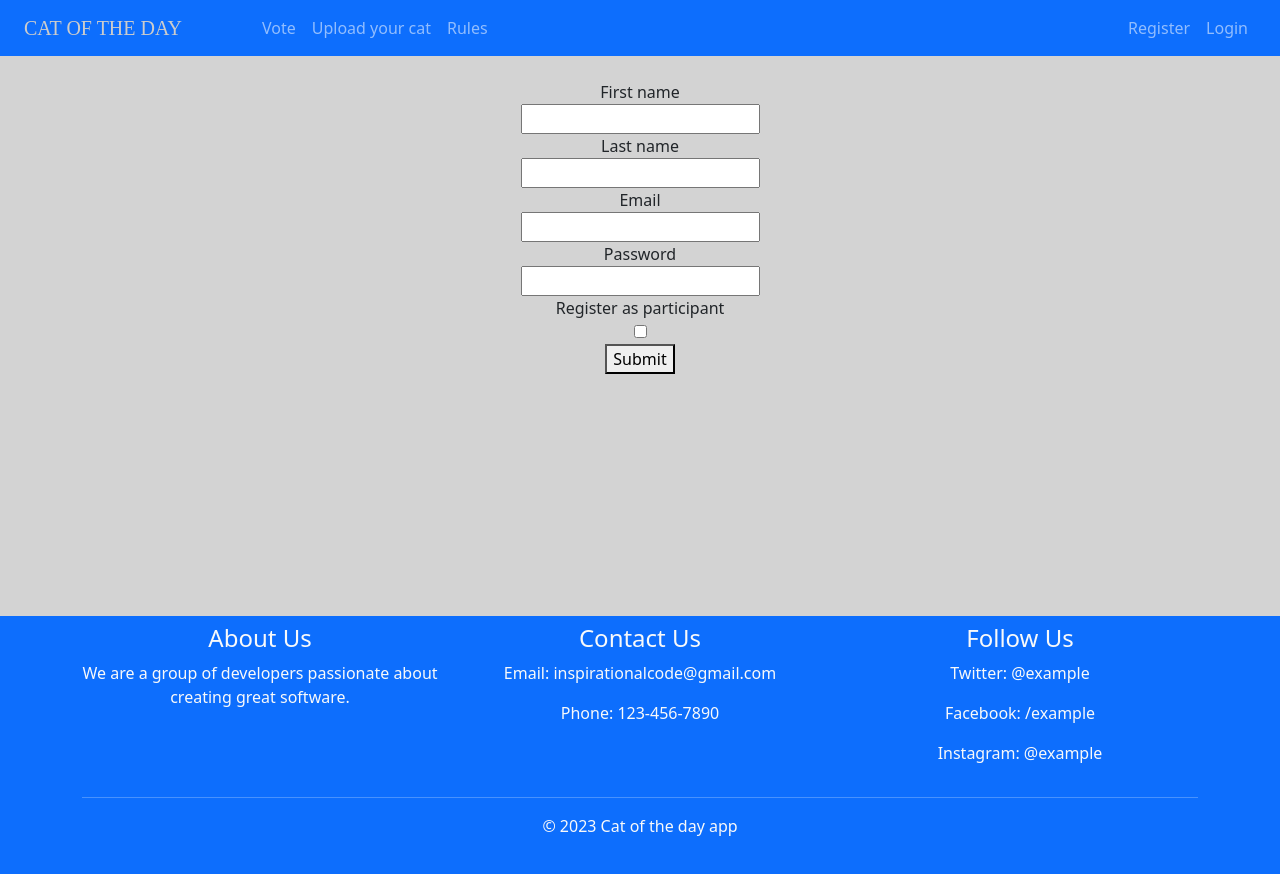
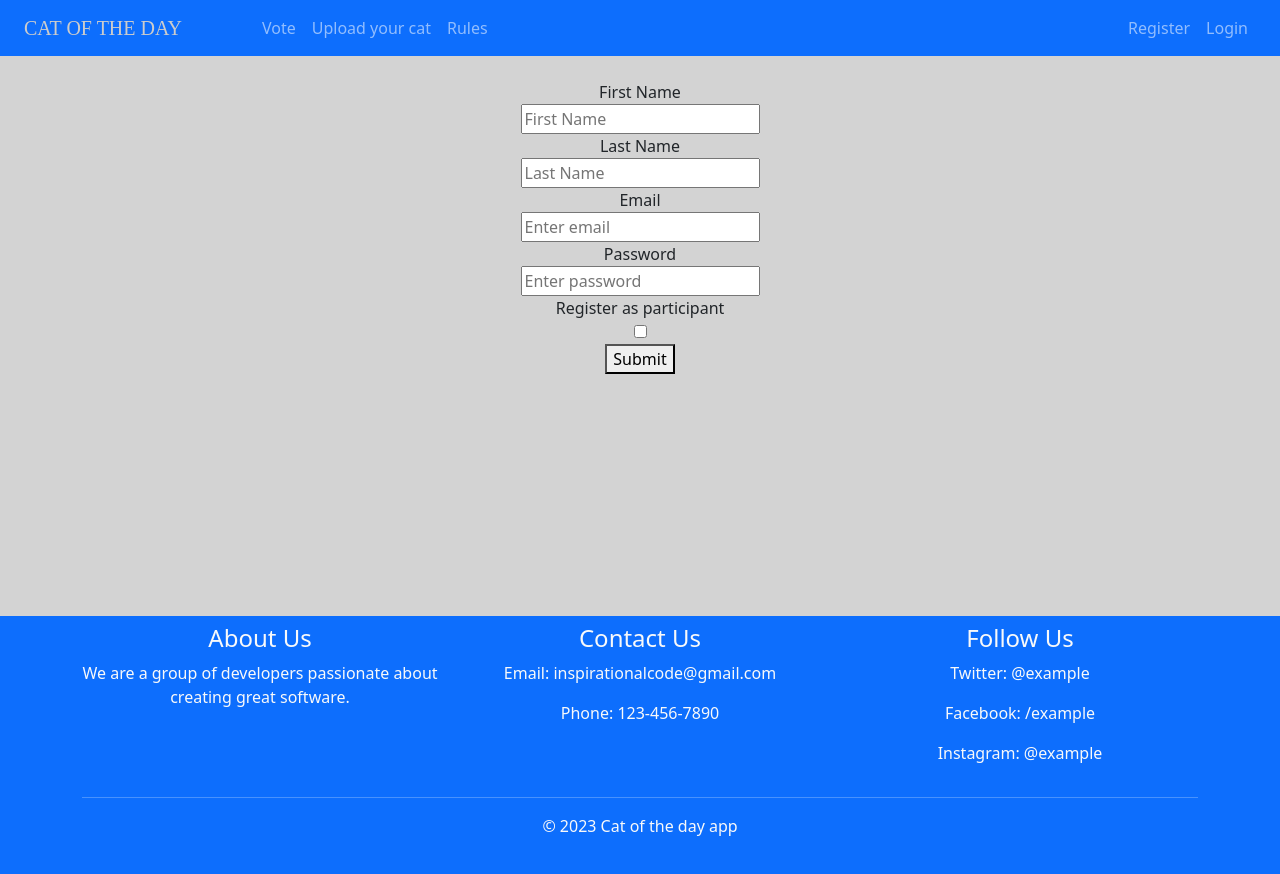
Before and after one commit to DamyanBG/cat-of-the-day-front-end, a React (Create React App) app: page /register in a window 1280 px wide. Shown: the top 874 px of the page. Built offline with nearby package versions, Linux system fonts and the light colour scheme.

Commit message:
implement form validation for register

```diff
--- a/package.json
+++ b/package.json
@@ -11,9 +11,11 @@
     "@types/react": "^18.0.28",
     "@types/react-dom": "^18.0.11",
     "bootstrap": "^5.2.3",
+    "final-form": "^4.20.9",
     "react": "^18.2.0",
     "react-bootstrap": "^2.7.2",
     "react-dom": "^18.2.0",
+    "react-final-form": "^6.5.9",
     "react-router-dom": "^6.9.0",
     "react-scripts": "5.0.1",
     "typescript": "^4.9.5",
--- a/src/components/users/Register.tsx
+++ b/src/components/users/Register.tsx
@@ -2,6 +2,7 @@ import { useContext, useState } from "react";
 import { HOST_URL } from "../common/urls";
 import { UserContext } from "../context/UserContext";
 import { useNavigate } from "react-router-dom";
+import { Form, Field } from 'react-final-form'
 
 const PARTICIPANT_PATH = "/uploader/register";
 const VOTER_PATH = "/voter/register";
@@ -11,6 +12,7 @@ interface RegisterInfo {
   last_name: string;
   email: string;
   password: string;
+  as_participant?: boolean;
 }
 
 const initialRegisterState: RegisterInfo = {
@@ -18,21 +20,32 @@ const initialRegisterState: RegisterInfo = {
   last_name: "",
   email: "",
   password: "",
+  as_participant: false
 };
 
+const EMAIL_REGEX: RegExp = /^[\w-.]+@([\w-]+\.)+[\w-]{2,4}$/;
+const PASSWORD_REGEX: RegExp = /^(?=.*\d)(?=.*[A-Z]).{6,}$/;
+
+const validateNames = (value: string) => value.length > 2 && value.length < 256 ? null : "The name have to be between 3 and 255 chars!"
+const validateEmail = (value: string) => EMAIL_REGEX.test(value) ? null : "Please, enter valid email!"
+const validatePassword = (value: string) => PASSWORD_REGEX.test(value) ? null : "Password must be at least 6 characters long and include at least 1 capital letter and 1 digit!"
+
 const Register: React.FC = () => {
-  const [registerInfo, setRegisterInfo] =
-    useState<RegisterInfo>(initialRegisterState);
-  const [isParticipant, setIsParticipant] = useState<boolean>(false);
+  // const [registerInfo, setRegisterInfo] =
+  //   useState<RegisterInfo>(initialRegisterState);
+  // const [isParticipant, setIsParticipant] = useState<boolean>(false);
 
   const { setUser } = useContext(UserContext);
   const navigate = useNavigate();
 
-  const postUser = () => {
-    const path = isParticipant ? PARTICIPANT_PATH : VOTER_PATH;
+  const postUser = (values: RegisterInfo) => {
+    const path = values.as_participant ? PARTICIPANT_PATH : VOTER_PATH;
+    delete values.as_participant
+    console.log(values)
+    console.log(path)
     fetch(`${HOST_URL}${path}`, {
       method: "POST",
-      body: JSON.stringify(registerInfo),
+      body: JSON.stringify(values),
       headers: {
         "Content-Type": "application/json",
       },
@@ -53,74 +66,94 @@ const Register: React.FC = () => {
       });
   };
 
-  const handleOnAsParticipantChange = (
-    e: React.ChangeEvent<HTMLInputElement>
-  ) => {
-    setIsParticipant(e.target.checked);
-  };
+  // const handleOnAsParticipantChange = (
+  //   e: React.ChangeEvent<HTMLInputElement>
+  // ) => {
+  //   setIsParticipant(e.target.checked);
+  // };
 
-  const handleOnChange = (e: React.ChangeEvent<HTMLInputElement>) => {
-    setRegisterInfo({
-      ...registerInfo,
-      [e.target.name]: e.target.value,
-    });
-  };
+  // const handleOnChange = (e: React.ChangeEvent<HTMLInputElement>) => {
+  //   setRegisterInfo({
+  //     ...registerInfo,
+  //     [e.target.name]: e.target.value,
+  //   });
+  // };
 
-  const handleOnSubmit = (e: React.FormEvent<HTMLFormElement>) => {
-    e.preventDefault();
-    postUser();
+  const handleOnSubmit = (values: RegisterInfo) => {
+    postUser(values);
   };
 
   return (
     <div className="text-center">
-      <form onSubmit={handleOnSubmit}>
-        <label>First name</label>
-        <article>
-          <input
-            type="text"
-            name="first_name"
-            value={registerInfo.first_name || ""}
-            onChange={handleOnChange}
-          />
-        </article>
-        <label>Last name</label>
-        <article>
-          <input
-            type="text"
-            name="last_name"
-            value={registerInfo.last_name || ""}
-            onChange={handleOnChange}
-          />
-        </article>
-        <label>Email</label>
-        <article>
-          <input
-            type="email"
-            name="email"
-            value={registerInfo.email || ""}
-            onChange={handleOnChange}
-          />
-        </article>
-        <label>Password</label>
-        <article>
-          <input
-            type="password"
-            name="password"
-            value={registerInfo.password || ""}
-            onChange={handleOnChange}
-          />
-        </article>
-        <label>Register as participant</label>
-        <article>
-          <input
-            type="checkbox"
-            name="as_participant"
-            checked={isParticipant}
-            onChange={handleOnAsParticipantChange}
-          />
-        </article>
-        <button type="submit">Submit</button>
-      </form>
+      <Form
+        onSubmit={handleOnSubmit}
+        initialValues={initialRegisterState}
+        render={({ handleSubmit, submitting, errors, touched }) => (
+          <form onSubmit={handleSubmit}>
+
+            <label>First Name</label>
+            <article>
+              <Field
+                name="first_name"
+                component="input"
+                type="text"
+                placeholder="First Name"
+                validate={validateNames}
+              />
+              {errors?.first_name && touched?.first_name && <p className="text-danger">{errors?.first_name}</p>}
+            </article>
+
+            <label>Last Name</label>
+            <article>
+              <Field
+                name="last_name"
+                component="input"
+                type="text"
+                placeholder="Last Name"
+                validate={validateNames}
+              />
+              {errors?.last_name && touched?.last_name && <p className="text-danger">{errors?.last_name}</p>}
+            </article>
+
+            <label>Email</label>
+            <article>
+              <Field
+                name="email"
+                component="input"
+                type="email"
+                placeholder="Enter email"
+                validate={validateEmail}
+              />
+              {errors?.email && touched?.email && <p className="text-danger">{errors?.email}</p>}
+            </article>
+
+            <label>Password</label>
+            <article>
+              <Field
+                name="password"
+                component="input"
+                type="password"
+                placeholder="Enter password"
+                validate={validatePassword}
+              />
+              {errors?.password && touched?.password && <p className="text-danger">{errors?.password}</p>}
+            </article>
+
+            <label>Register as participant</label>
+            <article>
+              <Field
+                name="as_participant"
+                component="input"
+                type="checkbox"
+              />
+            </article>
+
+            <button type="submit" disabled={submitting}>Submit</button>
+
+          </form>
+        )}
+      />
+
     </div>
   );
 };
```
